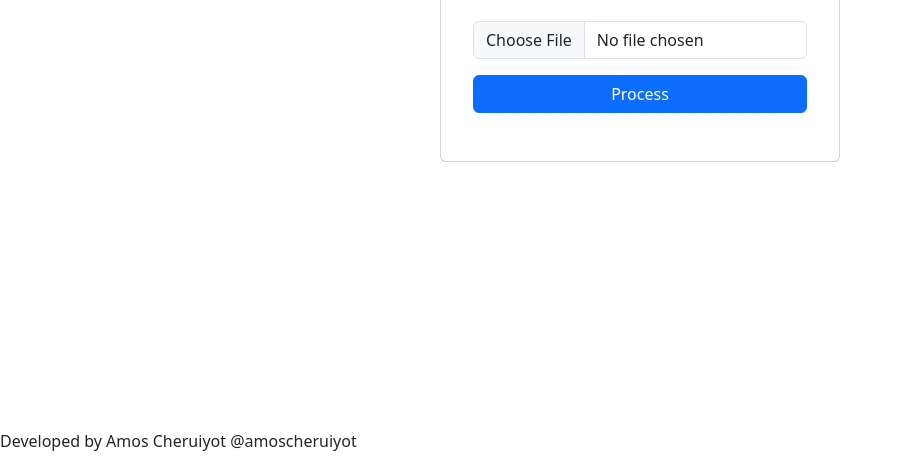
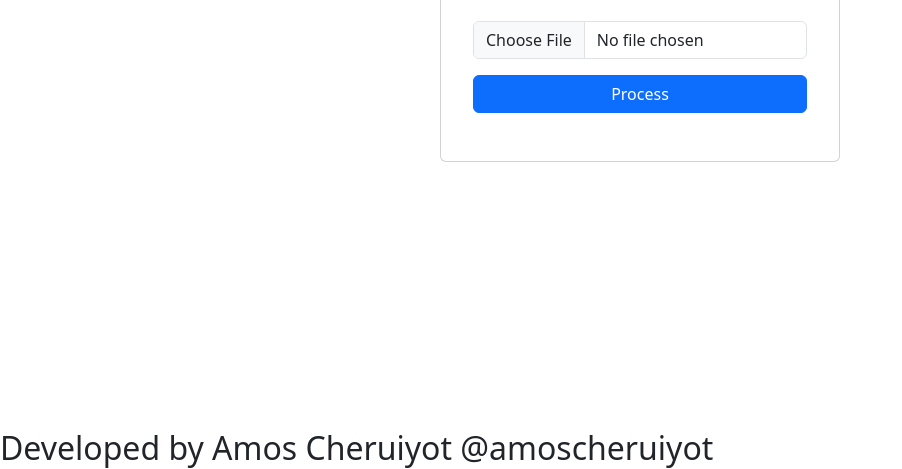
Before and after one commit to rancoor/m-pesa-extractor, a website: page public/index.html in a window 1280 px wide. Shown: the part 371-840 px from the top of the page, without its empty margins (0-902 px from the left). Drawn offline with nearby package versions, Linux system fonts and the light colour scheme.

Commit message:
Improvement

```diff
--- a/public/index.html
+++ b/public/index.html
@@ -95,6 +95,6 @@
       }
     });
   </script>
-  <caption>Developed by Amos Cheruiyot @amoscheruiyot</caption>
+  <h2>Developed by Amos Cheruiyot @amoscheruiyot</h2>
 </body>
 </html>
```
